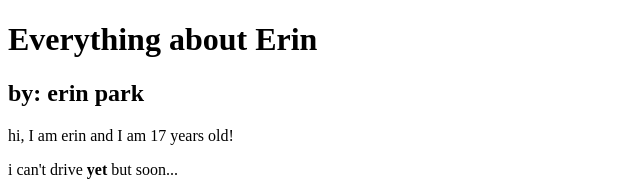
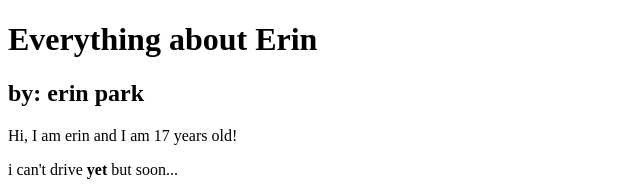
Before and after one commit to ErinnParkk/MyPersonalWebsite, a plain HTML site: page ParkE_PersonalWebsite/index.html in a window 1280 px wide. Shown: the top 192 px of the page, 0-640 px from the left. Drawn offline with Linux system fonts and the light colour scheme.

Commit message:
Capitalized a letter

```diff
--- a/ParkE_PersonalWebsite/index.html
+++ b/ParkE_PersonalWebsite/index.html
@@ -12,7 +12,7 @@
         <header>
             <h1> Everything about Erin </h1>
             <h2> by: erin park </h2>
-            <p> hi, I am erin and I am 17 years old! </p>
+            <p> Hi, I am erin and I am 17 years old! </p>
             <p> i can't drive <strong>yet</strong> but soon... </p>
         </header>
         <img src= "Images/quokka.avif" height="300"
```
